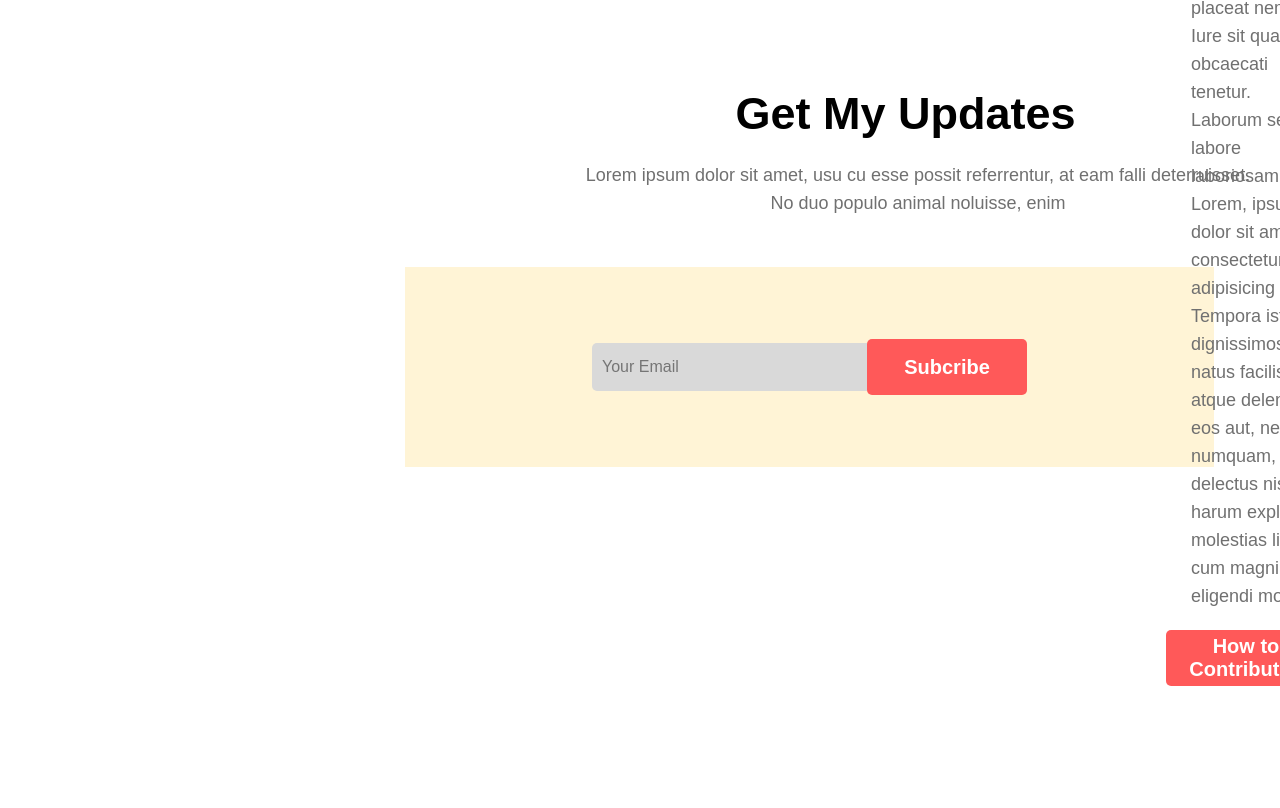
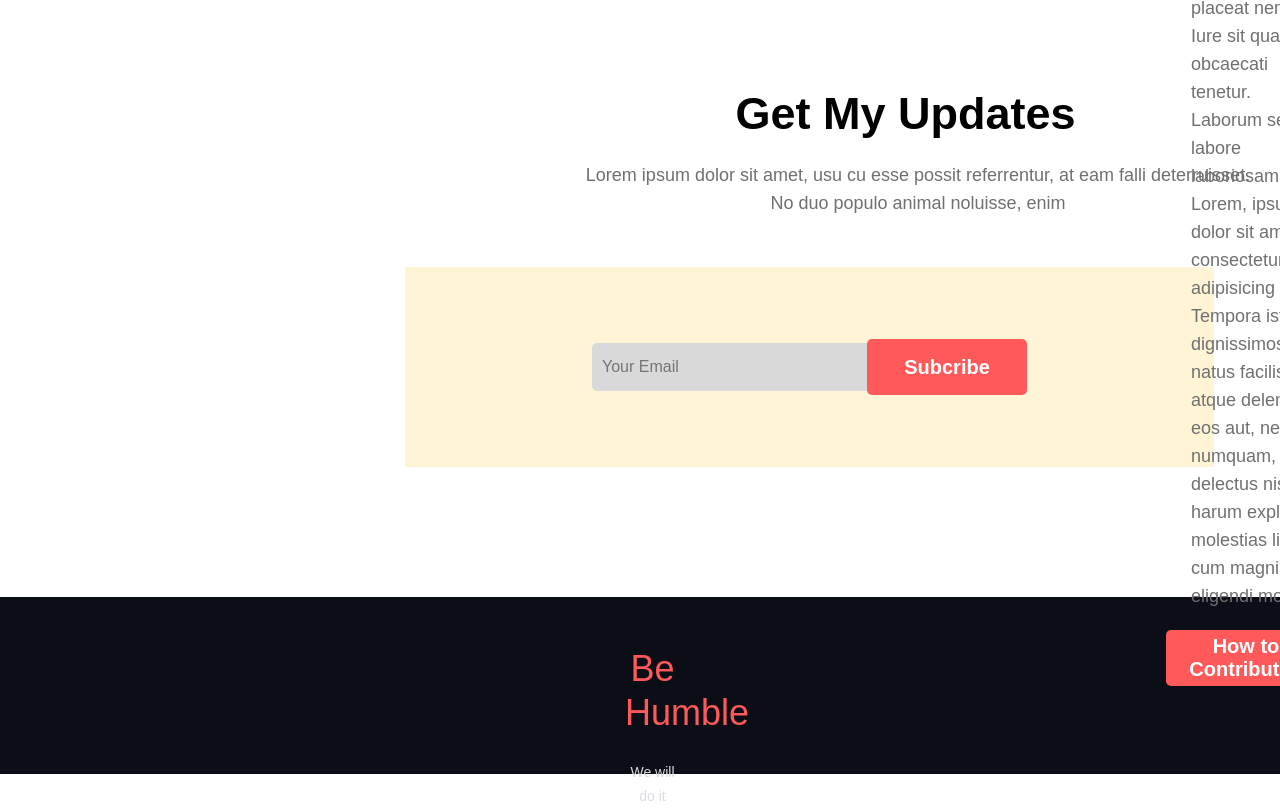
Before and after one commit to foisal-ahmed07/donate-today-BD, a plain HTML site: page index.html in a window 1280 px wide. Shown: the part 3039-3847 px from the top of the page. Before the commit the page ends 3725 px from the top, so only its background shows below. Drawn offline with Linux system fonts and the light colour scheme; a web font is replaced by a local one.

Commit message:
complate

```diff
--- a/index.html
+++ b/index.html
@@ -100,12 +100,15 @@
                 <button class="primary-btn">Subcribe</button>
             </div>
          </section>
-
-
-
     </main>
 
-    <footer>
+    <footer class="footer-section"
+
+        <div id="footer-content">
+                <h3>Be Humble</h3>
+                <p>We will do it</p>
+
+        </div>
 
     </footer>
 </body>
--- a/styles/style.css
+++ b/styles/style.css
@@ -278,3 +278,33 @@ font-weight: 500;
 line-height: 20px;
 border: none;
 }
+
+/* footer section start */
+
+.footer-section{
+    width: 100%px;
+height: 177px;
+
+background: rgb(11, 13, 23);
+
+}
+#footer-content{
+    text-align: center;
+    color: white;
+    padding: 50px 600px;
+
+}
+
+#footer-content h3{
+   color: rgb(255, 89, 89);
+    font-size: 36px;
+    font-weight: 400;
+    line-height: 44px;
+    margin-bottom: 25px;
+}
+#footer-content p{
+   color: rgb(217, 219, 225);
+   font-size: 14px;
+font-weight: 400;
+line-height: 24px;
+}
```
